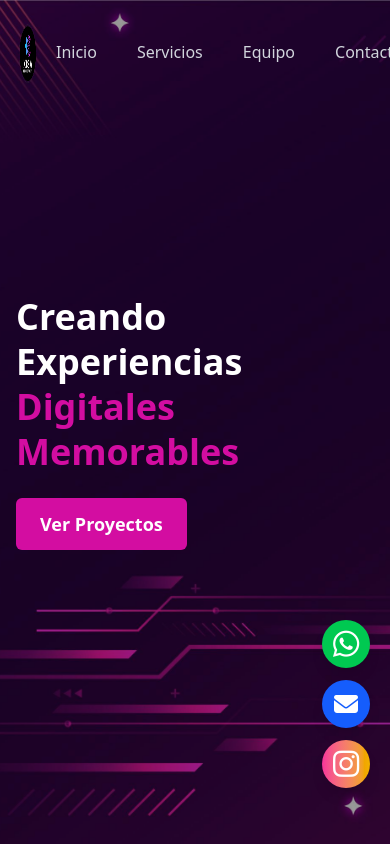
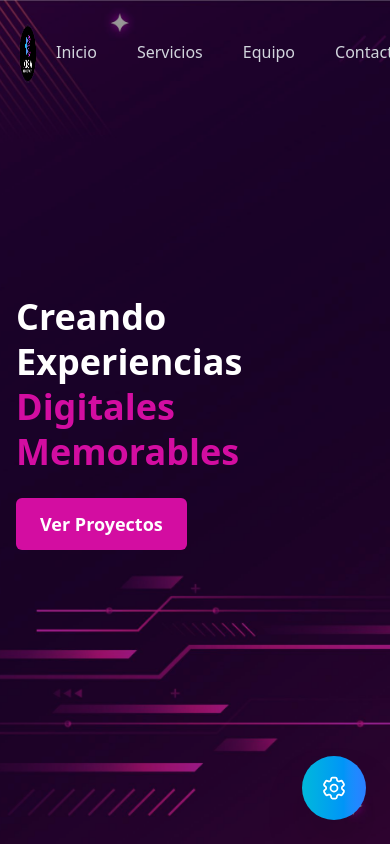
Before and after one commit to Xisa-Development/XisaDevelopment, a React (Vite) app: page / in a window 390 px wide. Shown: the top 844 px of the page. Built offline with nearby package versions, Linux system fonts and the light colour scheme.

Commit message:
feat: :sparkles: Arreglo del boton flotante
implementacion de boton flotante con sub menus para la parte mobil

```diff
--- a/src/components/FloatButton.tsx
+++ b/src/components/FloatButton.tsx
@@ -1,30 +1,116 @@
+
 
 export default function FloatButton() {
   return (
-    <div className="fixed right-5 bottom-10 pb-4 flex flex-col gap-3 z-[9999]">
+    <div className="group fixed bottom-6 right-6 z-[9999]">
+      {/* Botón principal */}
+      <div
+        className="
+          text-white
+          shadow-2xl
+          flex items-center justify-center
+          w-16 h-16
+          rounded-full
+          bg-gradient-to-r from-cyan-500 to-blue-500
+          transition-transform duration-500 ease-in-out
+          hover:scale-110
+          focus:outline-none focus:ring-4 focus:ring-cyan-400
+          cursor-pointer
+        "
+      >
+        <svg
+          xmlns="http://www.w3.org/2000/svg"
+          fill="none"
+          viewBox="0 0 24 24"
+          strokeWidth={1.5}
+          stroke="currentColor"
+          className="
+            w-7 h-7
+            transform transition-transform duration-500
+            group-hover:rotate-90
+          "
+        >
+          <path
+            strokeLinecap="round"
+            strokeLinejoin="round"
+            d="M9.594 3.94c.09-.542.56-.94 1.11-.94h2.593c.55 0 1.02.398 1.11.94l.213 1.281c.063.374.313.686.645.87.074.04.147.083.22.127.324.196.72.257 1.075.124l1.217-.456a1.125 1.125 0 011.37.49l1.296 2.247a1.125 1.125 0 01-.26 1.431l-1.003.827c-.293.24-.438.613-.431.992a6.759 6.759 0 010 .255c-.007.378.138.75.43.99l1.005.828c.424.35.534.954.26 1.43l-1.298 2.247a1.125 1.125 0 01-1.369.491l-1.217-.456c-.355-.133-.75-.072-1.076.124a6.57 6.57 0 01-.22.128c-.331.183-.581.495-.644.869l-.213 1.28c-.09.543-.56.941-1.11.941h-2.594c-.55 0-1.02-.398-1.11-.94l-.213-1.281c-.062-.374-.312-.686-.644-.87a6.52 6.52 0 01-.22-.127c-.325-.196-.72-.257-1.076-.124l-1.217.456a1.125 1.125 0 01-1.369-.49l-1.297-2.247a1.125 1.125 0 01.26-1.431l1.004-.827c.292-.24.437-.613.43-.992a6.932 6.932 0 010-.255c.007-.378-.138-.75-.43-.99l-1.004-.828a1.125 1.125 0 01-.26-1.43l1.297-2.247a1.125 1.125 0 011.37-.491l1.216.456c.356.133.751.072 1.076-.124.072-.044.146-.087.22-.128.332-.183.582-.495.644-.869l.214-1.281z"
+          />
+          <path
+            strokeLinecap="round"
+            strokeLinejoin="round"
+            d="M15 12a3 3 0 11-6 0 3 3 0 016 0z"
+          />
+        </svg>
+      </div>
+
+      {/* WhatsApp */}
       <a
         href="https://api.whatsapp.com/send?phone=4271047437"
         target="_blank"
         rel="noopener noreferrer"
-        className="flex items-center justify-center w-12 h-12 xs:w-10 xs:h-10 bg-green-500 text-white rounded-full shadow-lg transition-transform hover:scale-110"
+        aria-label="WhatsApp"
+        className="
+          absolute
+          bottom-17 right-0
+          bg-green-500 hover:bg-green-600
+          rounded-full
+          w-12 h-12
+          flex items-center justify-center
+          text-white text-2xl
+          shadow-lg
+          opacity-0
+          transform
+          transition-all duration-300 ease-out
+          group-hover:-translate-y-2 group-hover:opacity-100
+        "
       >
-        <i className="fa-brands fa-whatsapp text-3xl"></i>
+        <i className="fa-brands fa-whatsapp" />
       </a>
 
+      {/* Email */}
       <a
         href="mailto:xisa@gmail.com"
-        className="flex items-center justify-center w-12 h-12 xs:w-10 xs:h-10 bg-blue-600 text-white rounded-full shadow-lg transition-transform hover:scale-110"
+        aria-label="Enviar correo"
+        className="
+          absolute
+          bottom-0 -left-13
+          bg-blue-500 hover:bg-blue-600
+          rounded-full
+          w-12 h-12
+          flex items-center justify-center
+          text-white text-xl
+          shadow-lg
+          opacity-0
+          transform
+          transition-all duration-300 ease-out delay-75
+          group-hover:-translate-x-2 group-hover:opacity-100
+        "
       >
-        <i className="fa-solid fa-envelope text-2xl"></i>
+        <i className="fa-solid fa-envelope" />
       </a>
 
+      {/* Instagram */}
       <a
         href="https://www.instagram.com/xisa_development/"
         target="_blank"
         rel="noopener noreferrer"
-        className="flex items-center justify-center w-12 h-12 xs:w-10 xs:h-10 bg-gradient-to-r from-pink-500 to-yellow-500 text-white rounded-full shadow-lg transition-transform hover:scale-110"
+        aria-label="Instagram"
+        className="
+          absolute
+          bottom-13 -left-9
+          bg-gradient-to-r from-pink-500 to-yellow-500 hover:from-pink-600 hover:to-yellow-600
+          rounded-full
+          w-12 h-12
+          flex items-center justify-center
+          text-white text-2xl
+          shadow-lg
+          opacity-0
+          transform
+          transition-all duration-300 ease-out delay-150
+          group-hover:-translate-x-2 group-hover:-translate-y-2 group-hover:opacity-100
+        "
       >
-        <i className="fa-brands fa-instagram text-3xl"></i>
+        <i className="fa-brands fa-instagram" />
       </a>
     </div>
   );
--- a/src/components/Footer.tsx
+++ b/src/components/Footer.tsx
@@ -1,5 +1,5 @@
 import { motion } from "framer-motion";
-import { FaFacebook, FaTwitter, FaInstagram } from "react-icons/fa";
+import { FaFacebook, FaWhatsapp , FaInstagram } from "react-icons/fa";
 
 const Footer = () => {
   return (
@@ -58,8 +58,8 @@ const Footer = () => {
               <a href="https://www.facebook.com/profile.php?id=61551475666780" className="text-white hover:text-[#1877F2] transition-colors">
                 <FaFacebook size={24} />
               </a>
-              <a href="#" className="text-white hover:text-[#1DA1F2] transition-colors">
-                <FaTwitter size={24} />
+              <a href="https://api.whatsapp.com/send?phone=4271047437" className="text-white hover:text-[#1DA1F2] transition-colors">
+                <FaWhatsapp  size={24} />
               </a>
               <a href="https://www.instagram.com/xisa_development/" className="text-white hover:text-[#E1306C] transition-colors">
                 <FaInstagram size={24} />
--- a/src/components/Team.tsx
+++ b/src/components/Team.tsx
@@ -9,10 +9,10 @@ const teamMembers = [
     description:
       "Desarrollador web con experiencia en la creación de aplicaciones.",
     socials: {
-      instagram: "https://instagram.com/sahray",
-      facebook: "https://facebook.com/sahray",
-      github: "https://github.com/sahray",
-      linkedin: "https://linkedin.com/in/sahray",
+      instagram: "https://www.instagram.com/sary.aguilars/",
+      facebook: "https://www.facebook.com/sharai.aguiilar",
+      github: "https://github.com/Sahray",
+      linkedin: "https://www.linkedin.com/in/sahray-aguilar-ramirez-65435031a/",
     },
   },
   {
@@ -23,10 +23,10 @@ const teamMembers = [
     description:
       "Desarrolladora back-end con experiencia en bases de datos y APIs.",
     socials: {
-      instagram: "",
-      facebook: "",
-      github: "https://github.com/ximena",
-      linkedin: "https://linkedin.com/in/ximena",
+      instagram: "https://www.instagram.com/xime_garcia27/",
+      facebook: "https://www.facebook.com/ximena.garciacarmona.58",
+      github: "https://github.com/XimeGarcia27",
+      linkedin: "https://www.linkedin.com/in/ximena-garc%C3%ADa-carmona27/",
     },
   },
   {
@@ -37,10 +37,10 @@ const teamMembers = [
     description:
       "Desarrollador front-end con experiencia en interfaces modernas y accesibles.",
     socials: {
-      instagram: "https://instagram.com/daniel",
-      facebook: "",
-      github: "https://github.com/daniel",
-      linkedin: "",
+      instagram: "https://www.instagram.com/_daniel_mondragon_/",
+      facebook: "https://www.facebook.com/garciateemo/",
+      github: "https://github.com/Danielx80",
+      linkedin: "https://www.linkedin.com/in/danielmondrag%C3%B3n/",
     },
   },
 ];
```
